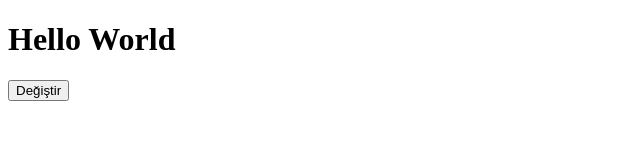
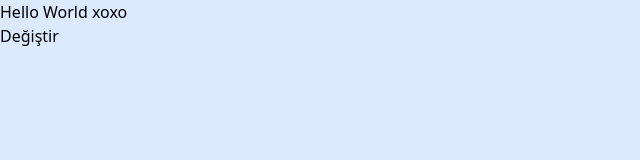
Before and after one commit to MerveCetinkaya123/js-practice, a plain HTML site: page index.html in a window 1280 px wide. Shown: the whole page, without its empty margins (0-640 px from the left). Drawn offline with nearby package versions, Linux system fonts and the light colour scheme.

Commit message:
feat: update hello world text

```diff
--- a/index.html
+++ b/index.html
@@ -3,10 +3,11 @@
 <head>
   <meta charset="UTF-8">
   <title>Hello Project</title>
+  <script src="https://cdn.tailwindcss.com"></script>
 </head>
-<body>
+<body class="bg-blue-100">
 
-  <h1 id="text">Hello World</h1>
+  <h1 id="text">Hello World xoxo</h1>
 
   <button onclick="degistir()">Değiştir</button>
 
```
